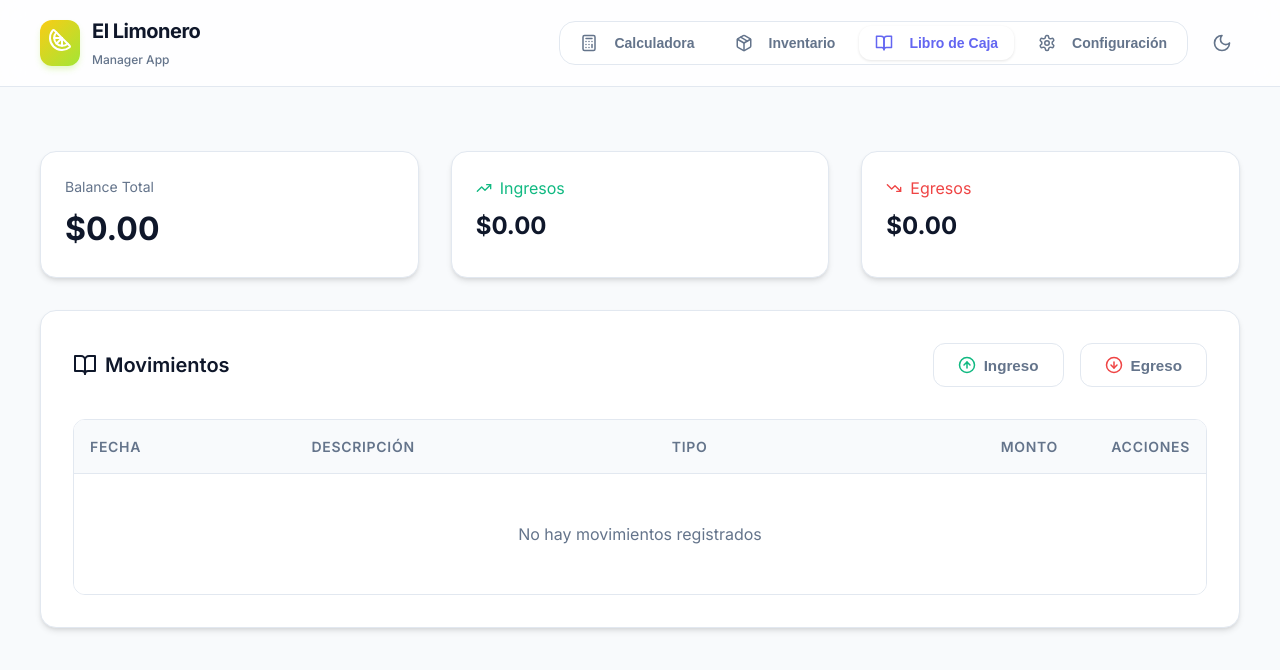
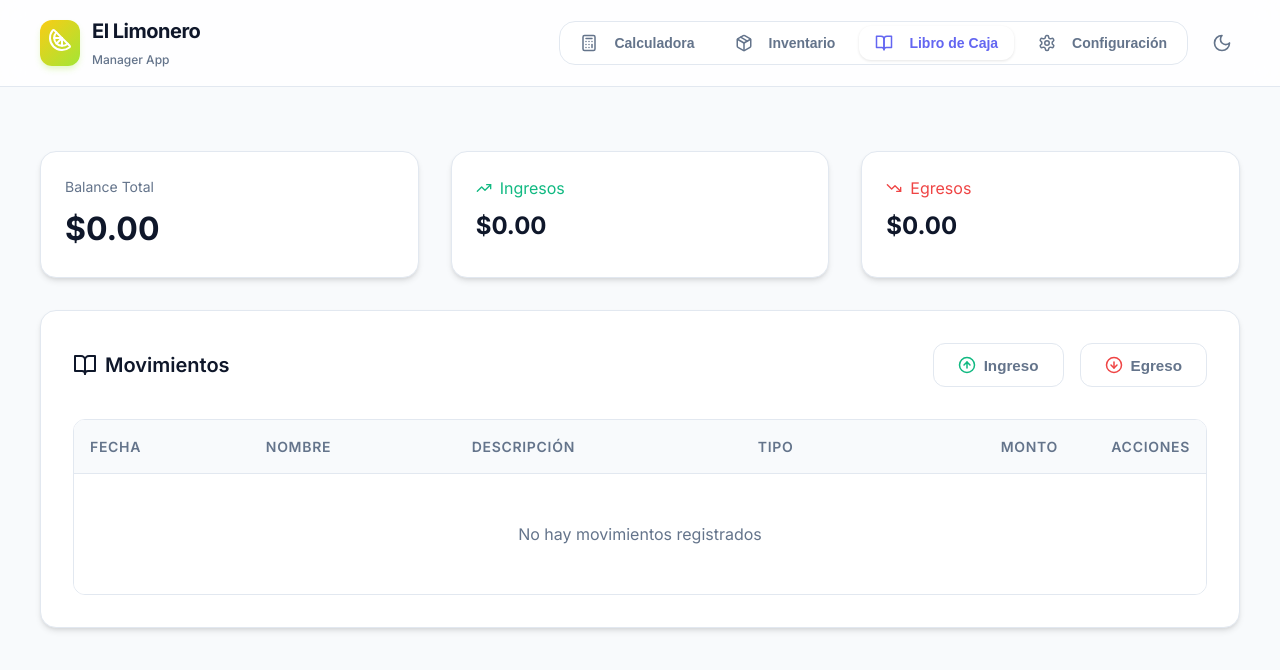
Before and after one commit to ManuT18/Limonero_App, a React (Vite) app: page / in a window 1280 px wide. Both pictures are taken after a click on the button "Libro de Caja". Shown: the top 670 px of the page. Built offline with nearby package versions, Linux system fonts and the light colour scheme.

Commit message:
Fix: Corrige cabecera de tabla en Libro de Caja (faltaba columna Nombre)

```diff
--- a/src/components/Cashbook.jsx
+++ b/src/components/Cashbook.jsx
@@ -288,6 +288,7 @@ export function Cashbook() {
             <thead>
               <tr>
                 <th>Fecha</th>
+                <th>Nombre</th>
                 <th>Descripción</th>
                 <th>Tipo</th>
                 <th style={{ textAlign: "right" }}>Monto</th>
```
